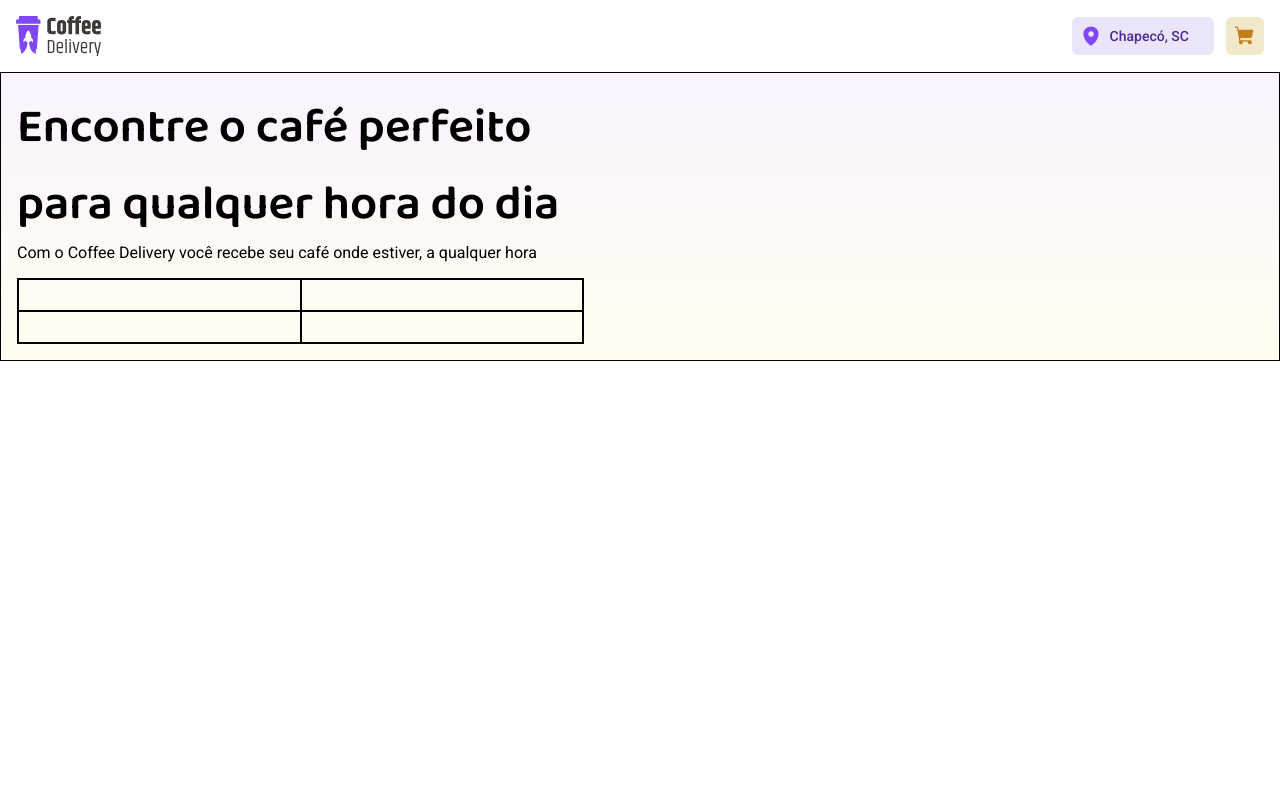
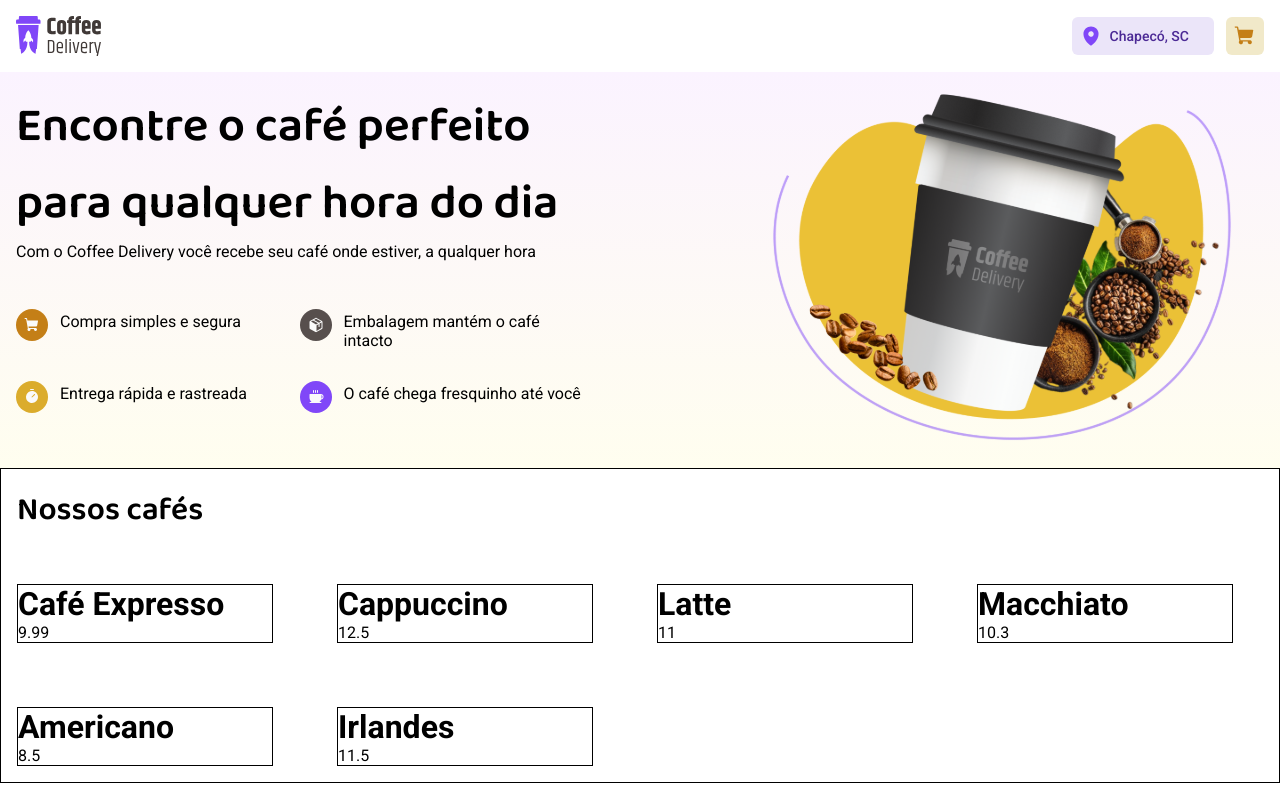
Before and after one commit to paulohenrique19/Treinamento_front, a React (Vite) app in the folder react-com-typescript/4_projeto2/: page / in a window 1280 px wide. Built offline with nearby package versions, Linux system fonts and the light colour scheme.

Commit message:
03/02/25

```diff
--- a/react-com-typescript/4_projeto2/src/App.tsx
+++ b/react-com-typescript/4_projeto2/src/App.tsx
@@ -5,12 +5,63 @@ import { GlobalStyle } from "./styles/global";
 import './App.css'
 import { Header } from './components/Header'
 import { Section } from "./components/Section";
+import { CoffeeList } from "./components/CoffeeList";
+
+import { Produto } from "./interfaces/Produto"
+
+
+const produtos: Produto[] = [
+  {
+      id: 1,
+      nome: "Café Expresso",
+      preco: 9.99,
+      imagemUrl: "https://example.com/cafe-expresso.jpg",
+      quantidade: 1
+  },
+  {
+      id: 2,
+      nome: "Cappuccino",
+      preco: 12.50,
+      imagemUrl: "https://example.com/cappuccino.jpg",
+      quantidade: 1
+  },
+  {
+      id: 3,
+      nome: "Latte",
+      preco: 11.00,
+      imagemUrl: "https://example.com/latte.jpg",
+      quantidade: 1
+  },
+  {
+      id: 4,
+      nome: "Macchiato",
+      preco: 10.30,
+      imagemUrl: "https://example.com/macchiato.jpg",
+      quantidade: 1
+  },
+  {
+      id: 5,
+      nome: "Americano",
+      preco: 8.50,
+      imagemUrl: "https://example.com/americano.jpg",
+      quantidade: 1
+  },
+  {
+    id: 5,
+    nome: "Irlandes",
+    preco: 11.50,
+    imagemUrl: "https://example.com/irlandes.jpg",
+    quantidade: 1
+  },
+];
+
 
 function App() {
   return (
     <ThemeProvider theme={defaultTheme}>
       <Header/>
       <Section />
+      <CoffeeList produtos={produtos}/>
       <GlobalStyle />
     </ThemeProvider>
   )
--- /dev/null
+++ b/react-com-typescript/4_projeto2/src/components/Coffee/index.tsx
@@ -0,0 +1,15 @@
+import { Produto } from "../../interfaces/Produto";
+import { CoffeeContainer } from "./styles";
+
+interface CoffeeProps {
+  produto: Produto; // Aqui estamos dizendo que a prop será um único produto, não um array
+}
+
+export const Coffee = ({ produto }: CoffeeProps) => {
+  return (
+    <CoffeeContainer>
+      <h1>{produto.nome}</h1>
+      <p>{produto.preco}</p>
+    </CoffeeContainer>
+  );
+};
--- /dev/null
+++ b/react-com-typescript/4_projeto2/src/components/Coffee/styles.ts
@@ -0,0 +1,6 @@
+import styled from "styled-components";
+
+export const CoffeeContainer = styled.div`
+    width: 16rem;
+    border: 1px solid black;
+`
--- /dev/null
+++ b/react-com-typescript/4_projeto2/src/components/CoffeeList/index.tsx
@@ -0,0 +1,24 @@
+import {
+    CoffeeListContainer,
+    Title,
+    Coffees
+} from "./styles";
+import { Produto } from "../../interfaces/Produto"
+import { Coffee } from "../Coffee/index.tsx"
+
+interface CoffeeListProps {
+    produtos: Produto[];
+}
+
+export const CoffeeList = ({ produtos }: CoffeeListProps) => {
+  return (
+    <CoffeeListContainer>
+        <Title>Nossos cafés</Title>
+        <Coffees>
+        {produtos.map((produto) => (
+          <Coffee key={produto.id} produto={produto} />
+        ))}
+        </Coffees>
+    </CoffeeListContainer>
+  );
+};
--- /dev/null
+++ b/react-com-typescript/4_projeto2/src/components/CoffeeList/styles.ts
@@ -0,0 +1,30 @@
+import styled from "styled-components";
+
+
+export const CoffeeListContainer = styled.div`
+    margin: auto;
+    width: auto;
+
+    display: flex;
+    flex-direction: column;
+
+    gap: 3rem;
+
+    max-width: 80rem;
+
+    padding: 1rem;
+
+    border: 1px solid ;
+`
+
+export const Title = styled.div`
+    font-size: 2rem;
+    font-family: "Baloo 2", serif;
+    font-weight: 600;
+`
+
+export const Coffees = styled.div`
+    display: flex;
+    flex-wrap: wrap;
+    gap: 4rem;
+`
--- a/react-com-typescript/4_projeto2/src/components/Section/index.tsx
+++ b/react-com-typescript/4_projeto2/src/components/Section/index.tsx
@@ -4,7 +4,9 @@ import {
     Limitator,
     SubTitle,
     MajorSeparator,
-    MinorSeparator
+    MinorSeparator,
+    CoffeeImage,
+    FirstSeparator
 } from "./styles";
 
 
@@ -12,14 +14,31 @@ export const Section = () => {
     return (
         <SectionContainer>
             <Limitator>
-                <Title>Encontre o café perfeito para qualquer hora do dia</Title>
-                <SubTitle>Com o Coffee Delivery você recebe seu café onde estiver, a qualquer hora</SubTitle>
-                <MajorSeparator>
-                    <MinorSeparator />
-                    <MinorSeparator />
-                    <MinorSeparator />
-                    <MinorSeparator />
-                </MajorSeparator>
+                <FirstSeparator>
+                    <Title>Encontre o café perfeito para qualquer hora do dia</Title>
+                    <SubTitle>Com o Coffee Delivery você recebe seu café onde estiver, a qualquer hora</SubTitle>
+                    <MajorSeparator>
+                        <MinorSeparator>
+                            <img src="src/assets/images/Section/CartIconSection.svg" alt="" />
+                            <p>Compra simples e segura</p>
+                        </MinorSeparator>
+                        <MinorSeparator>
+                            <img src="src/assets/images/Section/BoxIconSection.svg" alt="" />
+                            <p>Embalagem mantém o café intacto</p>
+                        </MinorSeparator>
+                        <MinorSeparator>
+                            <img src="src/assets/images/Section/ClockIconSection.svg" alt="" />
+                            <p>Entrega rápida e rastreada</p>
+                        </MinorSeparator>
+                        <MinorSeparator>
+                            <img src="src/assets/images/Section/CoffeeIconSection.svg" alt="" />
+                            <p>O café chega fresquinho até você</p>
+                        </MinorSeparator>
+                    </MajorSeparator>
+                </FirstSeparator>
+                <CoffeeImage>
+                    <img src="src/assets/images/CoffeeImage.svg" alt="" />
+                </CoffeeImage>
             </Limitator>
         </SectionContainer>
     )
--- a/react-com-typescript/4_projeto2/src/components/Section/styles.ts
+++ b/react-com-typescript/4_projeto2/src/components/Section/styles.ts
@@ -11,13 +11,18 @@ export const SectionContainer = styled.div`
 `
 
 export const Limitator = styled.div`
+
+    display: flex;
+    gap: 10rem;
     margin: auto;
     padding: 1rem;
 
     width: auto;
     height: auto;
     max-width: 80rem;
-    border: 1px solid black;
+
+
+
 `
 
 export const Title = styled.div`
@@ -38,13 +43,24 @@ export const MajorSeparator = styled.div`
     max-width: 35.4375rem;
     max-height: 5.25rem;
     flex-wrap: wrap;
-    border: 1px solid black;
+    margin-top: 3rem;
 `
 export const MinorSeparator = styled.div`
     display: flex;
+    gap: 0.75rem;
+    margin-bottom: 40px;
     max-width: 50%;
     height: 2rem;
     width: 18.37500rem;
     max-height: 2rem;
-    border: 1px solid;
+    p {
+        transform: translateY(10%); /* Move o conteúdo para cima */
+    }
 `
+export const CoffeeImage = styled.div`
+
+`
+
+export const FirstSeparator = styled.div`
+
+`
--- /dev/null
+++ b/react-com-typescript/4_projeto2/src/interfaces/Produto.ts
@@ -0,0 +1,8 @@
+export interface Produto {
+    id: number;
+    nome: string;
+    preco: number;
+    imagemUrl: string;
+    quantidade: number;
+    descricao?: string;
+}
```
Also changed, not shown: react-com-typescript/4_projeto2/src/assets/images/CoffeeImage.svg (added).
